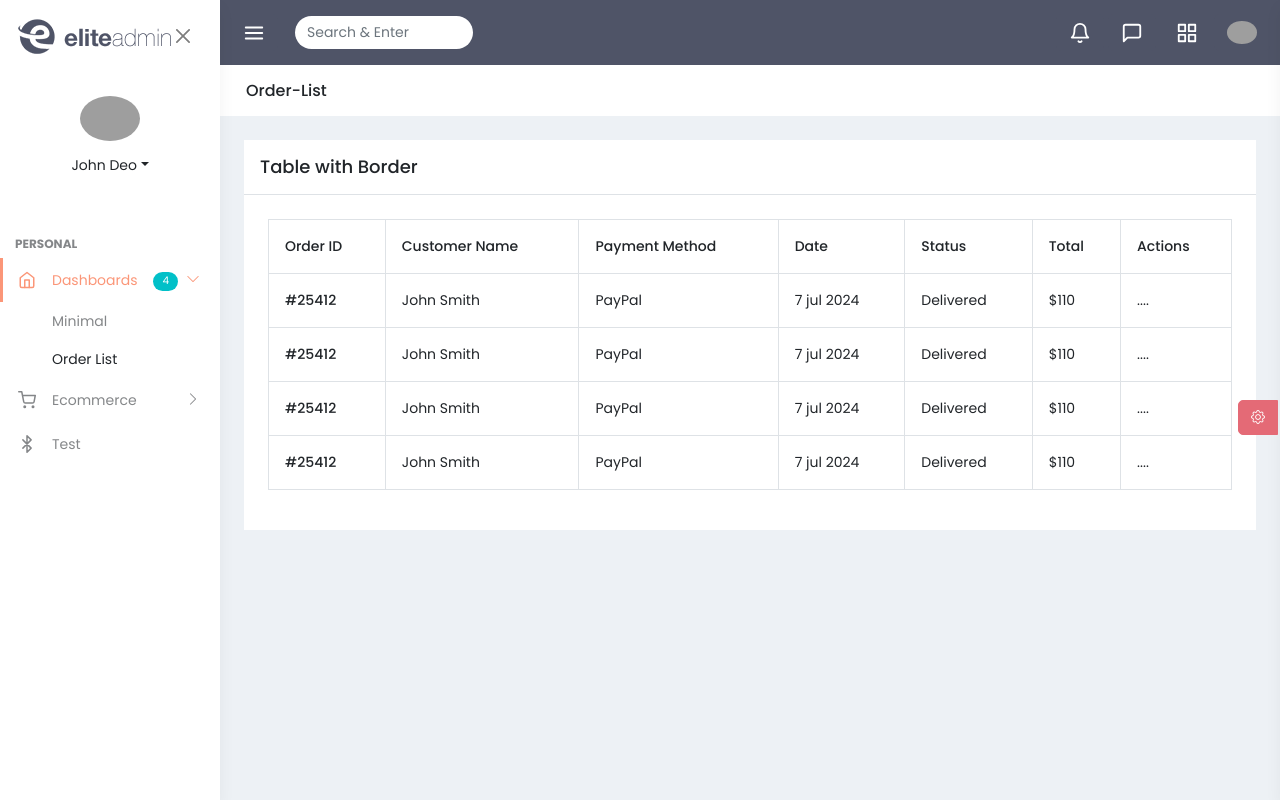
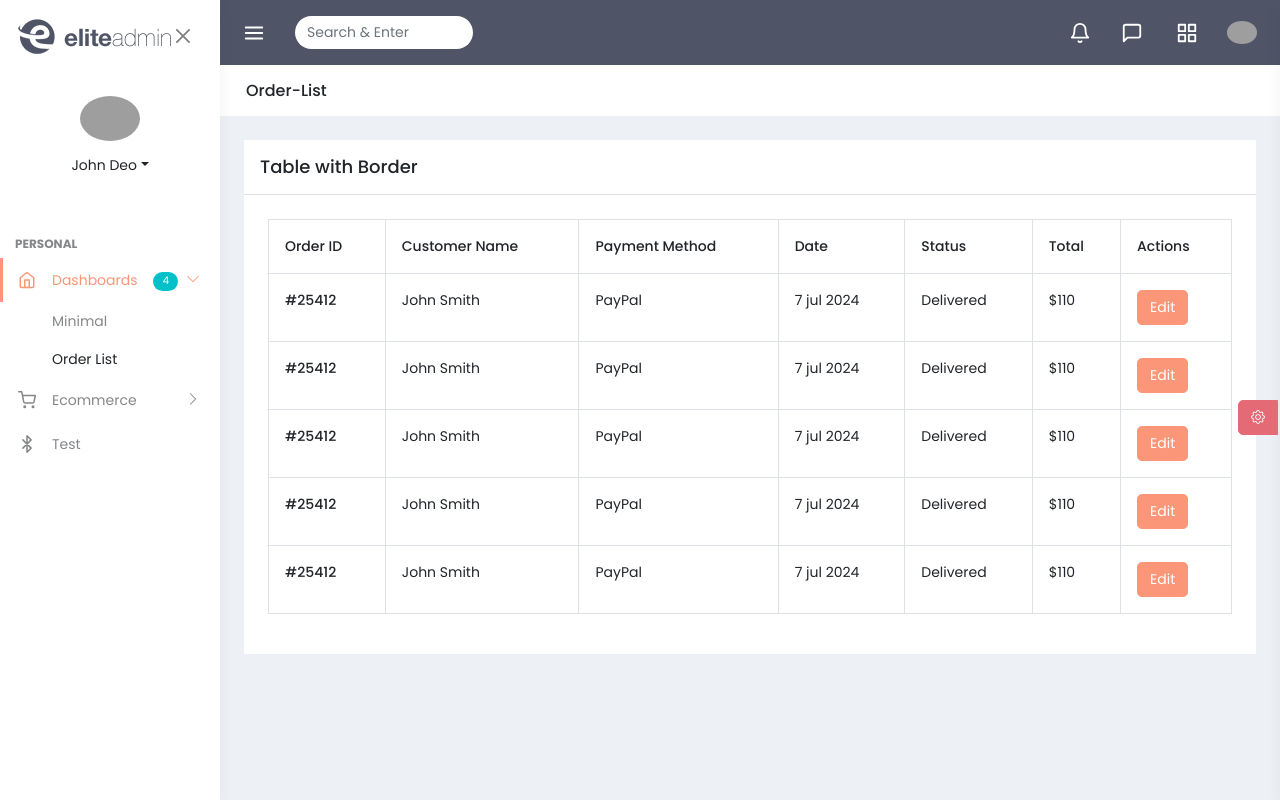
Before and after one commit to shahinexy/Admin-Dashboard, a React (Create React App) app: page /dashboards/order-list in a window 1280 px wide. Built offline with nearby package versions, Linux system fonts and the light colour scheme; grey boxes are pictures that could not be loaded; what axios-mock-adapter, react-table-v6 would draw is missing.

Commit message:
Order Table Edit dynamic button created

```diff
--- a/src/views/ui/Tables.js
+++ b/src/views/ui/Tables.js
@@ -1,18 +1,13 @@
+import { BUTTON } from '@blueprintjs/core/lib/esm/common/classes';
+import { Button } from 'bootstrap';
+import { Link } from 'react-router-dom';
 import { Row, Col, Table, Card, CardTitle, CardBody } from 'reactstrap';
 // import ProjectTables from '../../components/dashboard/extraDashboard/ProjectTable';
 
 const Tables = () => {
+  const arr = [1, 2, 3, 4, 5];
   return (
     <Row>
-      {/* --------------------------------------------------------------------------------*/}
-      {/* table-1*/}
-      {/* --------------------------------------------------------------------------------*/}
-      <Col lg="12">
-        {/* <ProjectTables /> */}
-      </Col>
-      {/* --------------------------------------------------------------------------------*/}
-      {/* table-2*/}
-      {/* --------------------------------------------------------------------------------*/}
       <Col lg="12">
         <Card>
           <CardTitle tag="h4" className="border-bottom p-3 mb-0">
@@ -32,48 +27,22 @@ const Tables = () => {
                 </tr>
               </thead>
               <tbody>
-                <tr>
+                {arr.map((idx) => (
+                  <tr key={idx}>
                   <th scope="row">#25412</th>
                   <td>John Smith</td>
                   <td>PayPal</td>
                   <td>7 jul 2024</td>
                   <td>Delivered</td>
                   <td>$110</td>
-                  <td>....</td>
+                  <td><Link to={`/${idx}`} className="btn btn-primary" type="submit">Edit</Link></td>
                 </tr>
-                <tr>
-                  <th scope="row">#25412</th>
-                  <td>John Smith</td>
-                  <td>PayPal</td>
-                  <td>7 jul 2024</td>
-                  <td>Delivered</td>
-                  <td>$110</td>
-                  <td>....</td>
-                </tr>
-                <tr>
-                  <th scope="row">#25412</th>
-                  <td>John Smith</td>
-                  <td>PayPal</td>
-                  <td>7 jul 2024</td>
-                  <td>Delivered</td>
-                  <td>$110</td>
-                  <td>....</td>
-                </tr>
-                <tr>
-                  <th scope="row">#25412</th>
-                  <td>John Smith</td>
-                  <td>PayPal</td>
-                  <td>7 jul 2024</td>
-                  <td>Delivered</td>
-                  <td>$110</td>
-                  <td>....</td>
-                </tr>
+                ))}
               </tbody>
             </Table>
           </CardBody>
         </Card>
       </Col>
-
     </Row>
   );
 };
```
